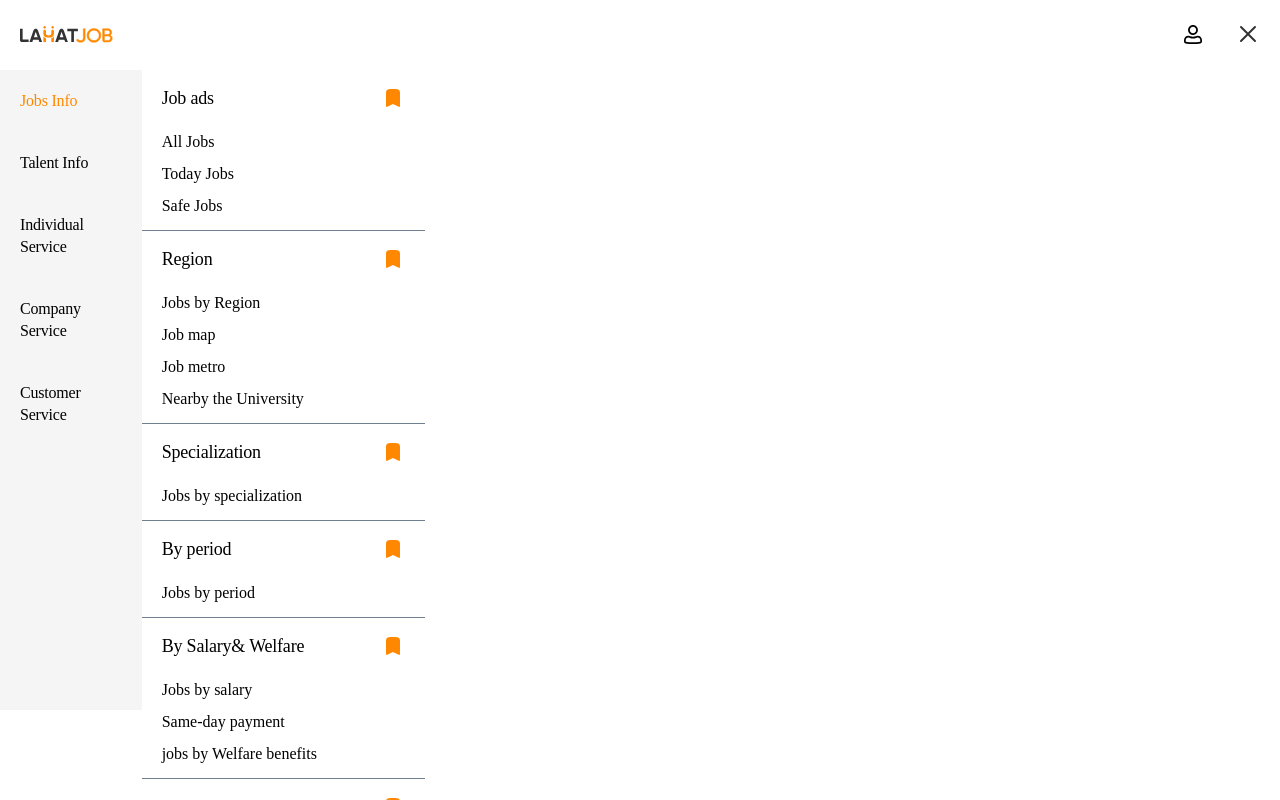
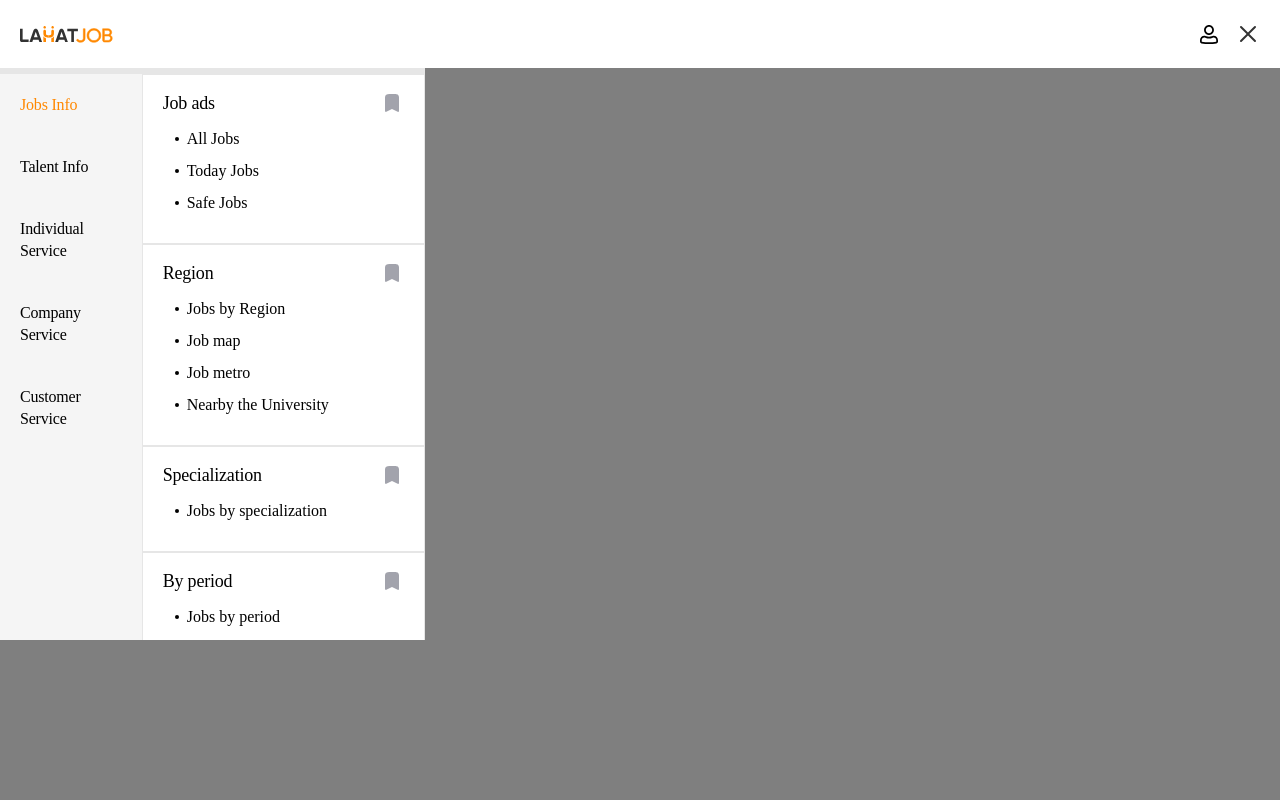
Before and after one commit to PanicBear/ui-test, a Next.js app: page /feat/menu in a window 1280 px wide. Both pictures are taken after a click on the icon 29 px from the left and 34 px from the top of the page. Built offline with nearby package versions, Linux system fonts and the light colour scheme.

Commit message:
style(sidebar): sidebar with overlay

```diff
--- a/components/atoms/Icon/Bookmark.tsx
+++ b/components/atoms/Icon/Bookmark.tsx
@@ -3,7 +3,7 @@ import { memo } from 'react';
 import { SVGIconProps } from '.';
 
 const Bookmark: (props: SVGIconProps) => JSX.Element = ({
-  fill = Color.Point1,
+  fill = Color.DarkSlate,
   width = 24,
   height = 24,
   onClick,
--- a/components/molecules/Header.tsx
+++ b/components/molecules/Header.tsx
@@ -1,7 +1,8 @@
 import { Icon, Logo } from '@components/atoms';
+import Overlay from '@components/atoms/Overlay';
 import { useOutSideClick } from '@hooks/index';
 import { Color, Layout } from '@styles/index';
-import { MouseEventHandler, ReactNode, useRef, useState } from 'react';
+import { MouseEventHandler, ReactNode, useEffect, useRef, useState } from 'react';
 import styled from 'styled-components';
 import Dropdown from './Dropdown';
 
@@ -16,21 +17,26 @@ const HeaderMenuBar = styled.header`
 `;
 const ButtonArea = styled.div`
   ${Layout.flexRowCenter}
-  gap: 32px;
+  gap: 16px;
 `;
 const Sidebar = styled.div`
   ${Layout.flexRowCenter};
-  position: fixed;
+  margin-top: 68px;
+  padding-top: 6px;
   max-width: 425px;
   max-height: 100vh;
   width: 100%;
-  height: 640px;
+  height: 572px;
+
+  background-color: ${Color.Slate};
 `;
 const MainMenuArea = styled.ul`
   ${Layout.flexColStartCenter}
   height: 100%;
   flex: 1;
   background-color: ${Color.LightSlate};
+
+  overflow-y: scroll;
 `;
 const MainMenuItem = styled.li<{ isActive?: boolean }>`
   width: 100%;
@@ -49,14 +55,18 @@ const SubMenuArea = styled.ul`
   ${Layout.flexColStartCenter}
   flex: 2;
   height: 100%;
+  background-color: ${Color.White};
+
+  overflow-y: scroll;
 `;
 const SubMenuItem = styled.li`
   ${Layout.flexColCenterStart}
   padding: 16px 20px;
   width: 100%;
-  gap: 24px;
 
-  border-bottom: 1px solid slategray;
+  &:not(:last-child) {
+    border: 0.5px solid #e6e6e6;
+  }
 `;
 const SubMenuTitleBar = styled.div`
   ${Layout.flexRowBetweenCenter}
@@ -72,9 +82,20 @@ const SubMenuTitle = styled.span`
 `;
 const SubMenuLinkArea = styled.ul`
   ${Layout.flexColCenterStart}
+  padding: 16px 12px;
   gap: 16px;
 `;
-const SubMenuLinkItem = styled.li`
+const SubMenuLinkRow = styled.li`
+  ${Layout.flexRowStartCenter}
+  gap: 8px;
+`;
+const SubMenuCustomDisc = styled.div`
+  width: 4px;
+  height: 4px;
+  border-radius: 50%;
+  background-color: black;
+`;
+const SubMenuLinkItem = styled.a`
   text-align: left;
 `;
 
@@ -116,7 +137,7 @@ const menuObj: Record<SidebarMenu, Record<string, string[]>> = {
 const HeaderMenu: (props: HeaderProps) => JSX.Element = ({ isRootPage = false, children }) => {
   const selectRef = useRef(null);
   const [isSidebarToggled, setSidebarToggled] = useState(false);
-  const [menu, setMenu] = useState<SidebarMenu>('Jobs Info');
+  const [selectedMenu, setSelectedMenu] = useState<SidebarMenu>('Jobs Info');
   const [isOpen, setIsOpen] = useState(false);
 
   useOutSideClick(selectRef, () => {
@@ -136,14 +157,26 @@ const HeaderMenu: (props: HeaderProps) => JSX.Element = ({ isRootPage = false, c
 
     setIsOpen((prev) => !prev);
   };
-  const handleSidebarToggle = () => {
+  const handleMenuIconClick = () => {
+    setSidebarToggled(true);
+  };
+  const handleOverlayClick = () => {
     setSidebarToggled(false);
   };
+  const handleMenuClick = (clickedMenu: SidebarMenu) => {
+    if (clickedMenu === selectedMenu) return;
+
+    setSelectedMenu(clickedMenu);
+  };
+
+  useEffect(() => {
+    console.log(selectedMenu);
+  });
 
   return (
     <>
       <HeaderMenuBar>
-        {Boolean(isRootPage && !isSidebarToggled) && <Icon.Menu onClick={() => setSidebarToggled(true)} />}
+        {Boolean(isRootPage && !isSidebarToggled) && <Icon.Menu onClick={handleMenuIconClick} />}
         <Logo />
         <ButtonArea>
           {isRootPage && (
@@ -162,16 +195,23 @@ const HeaderMenu: (props: HeaderProps) => JSX.Element = ({ isRootPage = false, c
         </ButtonArea>
       </HeaderMenuBar>
       {isSidebarToggled && (
+        <Overlay onClick={handleOverlayClick}>
           <Sidebar>
             <MainMenuArea>
-            <MainMenuItem isActive={menu === 'Jobs Info'}>Jobs Info</MainMenuItem>
-            <MainMenuItem isActive={menu === 'Talent Info'}>Talent Info</MainMenuItem>
-            <MainMenuItem isActive={menu === 'Individual Service'}>Individual Service</MainMenuItem>
-            <MainMenuItem isActive={menu === 'Company Service'}>Company Service</MainMenuItem>
-            <MainMenuItem isActive={menu === 'Customer Service'}>Customer Service</MainMenuItem>
+              {Object.keys(menuObj).map((title, index) => {
+                return (
+                  <MainMenuItem
+                    key={index}
+                    isActive={selectedMenu === title}
+                    onClick={() => handleMenuClick(title as SidebarMenu)}
+                  >
+                    {title}
+                  </MainMenuItem>
+                );
+              })}
             </MainMenuArea>
             <SubMenuArea>
-            {Object.keys(menuObj[menu]).map((subTitle, index) => {
+              {Object.keys(menuObj[selectedMenu]).map((subTitle, index) => {
                 return (
                   <SubMenuItem key={index}>
                     <SubMenuTitleBar>
@@ -179,8 +219,13 @@ const HeaderMenu: (props: HeaderProps) => JSX.Element = ({ isRootPage = false, c
                       <Icon.Bookmark />
                     </SubMenuTitleBar>
                     <SubMenuLinkArea>
-                    {menuObj[menu][subTitle].map((link, index) => {
-                      return <SubMenuLinkItem key={index}>{link}</SubMenuLinkItem>;
+                      {menuObj[selectedMenu][subTitle].map((link, index) => {
+                        return (
+                          <SubMenuLinkRow>
+                            <SubMenuCustomDisc />
+                            <SubMenuLinkItem key={index}>{link}</SubMenuLinkItem>
+                          </SubMenuLinkRow>
+                        );
                       })}
                     </SubMenuLinkArea>
                   </SubMenuItem>
@@ -188,6 +233,7 @@ const HeaderMenu: (props: HeaderProps) => JSX.Element = ({ isRootPage = false, c
               })}
             </SubMenuArea>
           </Sidebar>
+        </Overlay>
       )}
     </>
   );
```
Also changed, not shown: 2 other files (tests, documents, lock files or other folders). Lines whose indentation alone changed are shown as unchanged.
